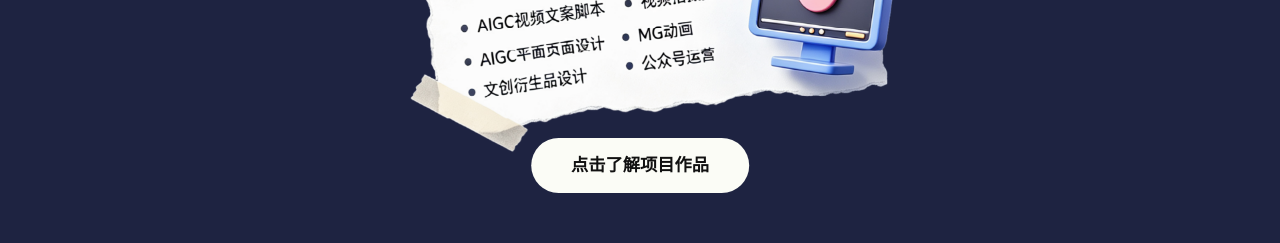
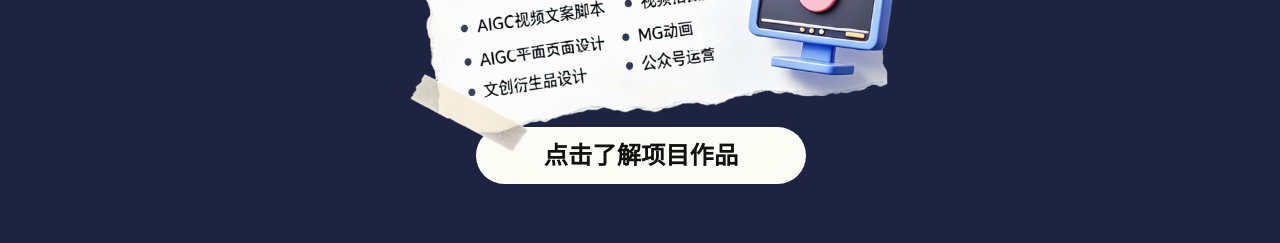
Before and after one commit to sy18714637910-crypto/-2026-, a Next.js app: page /brand-film-planning in a window 1280 px wide. Shown: the part 7740-7983 px from the top of the page. Built offline with nearby package versions, Linux system fonts and the light colour scheme.

Commit message:
Fix module directory alignment and navigation

```diff
--- a/app/components/module-directory.tsx
+++ b/app/components/module-directory.tsx
@@ -6,11 +6,12 @@ type ModuleDirectoryProps = { style: CSSProperties };
 const DIRECTORY_WIDTH = 1801;
 const DIRECTORY_HEIGHT = 1220;
 
-function directoryBox(x: number, y: number, width: number): CSSProperties {
+function directoryBox(x: number, y: number, width: number, height?: number): CSSProperties {
   return {
     left: `${(x / DIRECTORY_WIDTH) * 100}%`,
     top: `${(y / DIRECTORY_HEIGHT) * 100}%`,
     width: `${(width / DIRECTORY_WIDTH) * 100}%`,
+    ...(height ? { height: `${(height / DIRECTORY_HEIGHT) * 100}%` } : {}),
   };
 }
 
@@ -26,6 +27,7 @@ export default function ModuleDirectory({ style }: ModuleDirectoryProps) {
     <section id="module-directory" className="module-directory" style={style} aria-labelledby="module-directory-title">
       <img
         className="module-directory-mark"
+        style={directoryBox(15, 0, 261)}
         src="/assets/home/资源 1095.png"
         alt="我的作品 MY WORKS"
         id="module-directory-title"
@@ -43,7 +45,13 @@ export default function ModuleDirectory({ style }: ModuleDirectoryProps) {
           </Link>
         ))}
       </nav>
-      <Link className="module-directory-home" href="/#site-footer">点击了解项目作品</Link>
+      <Link
+        className="pill module-directory-home"
+        style={directoryBox(655, 1110, 494, 95)}
+        href="/#site-footer"
+      >
+        点击了解项目作品
+      </Link>
     </section>
   );
 }
--- a/app/globals.css
+++ b/app/globals.css
@@ -209,38 +209,17 @@ button { font: inherit; }
 .module-directory-mark {
   position: absolute;
   z-index: 18;
-  left: 0;
-  top: 0;
-  width: 14.492%;
   max-width: none;
   height: auto;
 }
 .module-directory-cards { position: absolute; inset: 0; }
 .module-directory-card { z-index: var(--card-layer, 19); }
 .module-directory-home {
-  position: absolute;
-  z-index: 4;
-  bottom: 0;
-  left: 50%;
-  display: flex;
-  align-items: center;
-  justify-content: center;
-  min-height: 3.2em;
-  padding: 0 2.3em;
-  border-radius: 999px;
-  background: var(--paper);
-  color: #111;
-  font-size: 1.35vw;
-  font-weight: 700;
-  transform: translateX(-50%);
+  z-index: 20;
   transition: transform .2s ease, background-color .2s ease;
 }
 .module-directory-home:hover,
-.module-directory-home:focus-visible { background: var(--pink); outline: none; transform: translateX(-50%) translateY(-3px); }
-
-@media (min-width: 1921px) {
-  .module-directory-home { font-size: 26px; }
-}
+.module-directory-home:focus-visible { background: var(--pink); outline: 3px solid var(--pink); outline-offset: 6px; transform: translateY(-3px); }
 
 @media (min-width: 1925px) {
   .page-shell { width: 1925px; margin-inline: auto; }
```
